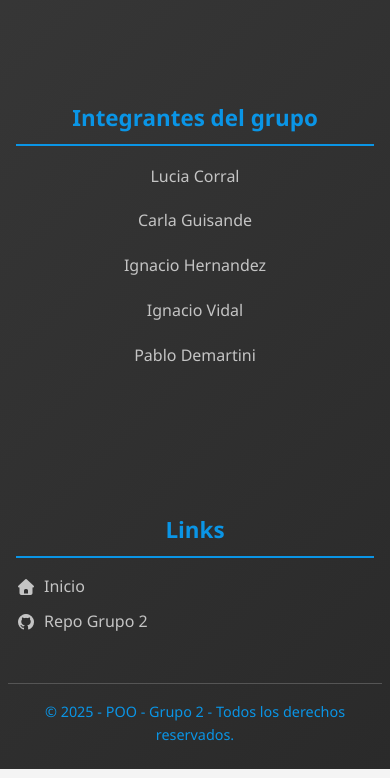
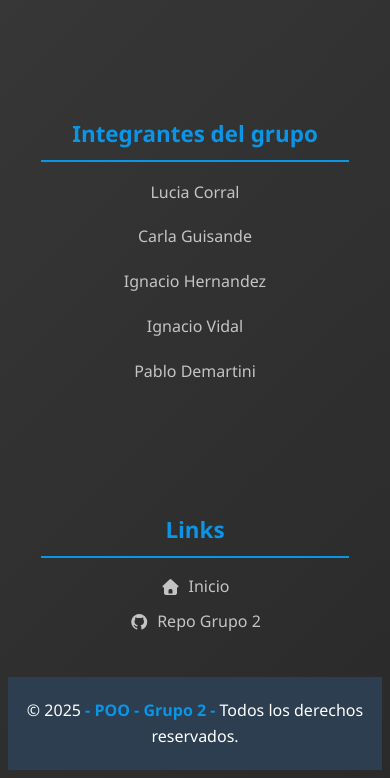
Before and after one commit to Grupo2IFTS/app_reserva_hotel, a website: page public/index.html in a window 390 px wide. Shown: the part 1217-1995 px from the top of the page. Drawn offline with Linux system fonts and the light colour scheme; no server answers.

Commit message:
cambios en footer y en media querys para mejorar responsive en 786px

```diff
--- a/public/css/styles.css
+++ b/public/css/styles.css
@@ -94,11 +94,11 @@ body {
 .login-form,
 .search-form {
     background: var(--light-color);
-    padding: 30px;
+    padding: 40px;
     border-radius: 10px;
     box-shadow: 0 5px 15px rgba(0, 0, 0, 0.1);
     margin: 30px auto;
-    max-width: 500px;
+    max-width: 600px;
     border: 1px solid #e0e0e0;
 }
 
@@ -340,22 +340,23 @@ button:hover {
 footer {
     background: linear-gradient(135deg, var(--background-color), #2a2a2a);
     color: var(--light-color);
-    padding: var(--padding-1);
+    padding:  var(--padding-1);
     margin-top: auto;
 }
 
 .info-footer {
-    margin: var(--margin-2) auto;
+    margin:  0 auto;
     display: grid;
     grid-template-columns: repeat(auto-fit, minmax(290px, 1fr));
-    gap: var(--gap-6);
+    gap: var(--gap-4);
     justify-content: space-evenly;
     text-align: left;
     max-width: 1200px;
 }
 
 .info-footer section {
-    margin: var(--margin-1);
+    margin: var(--margin-2) auto;
+    width: 90%;
 }
 
 .info-footer h3 {
@@ -405,11 +406,24 @@ footer {
 
 footer > p {
     text-align: center;
-    margin-top: var(--margin-3);
+    margin: var(--margin-4);
     font-size: 0.9rem;
     color: var(--text-color-3);
     border-top: 1px solid #555;
-    padding-top: var(--padding-2);
+    padding-top:  var(--padding-4);
+}
+
+.copyright {
+    background-color: var(--background-color-4);
+    padding: 5px 0;
+    margin-top: 10px;
+    text-align: center;
+}
+
+.copyright span {
+    font-weight: bold;
+    color: var(--text-color-3);
+
 }
 
 /* Estilos para el panel de administración */
@@ -511,25 +525,13 @@ footer > p {
   align-items: center;
 }
 
-/* Mejoras responsive para admin */
-@media screen and (max-width: 768px) {
-    .admin-list {
-        grid-template-columns: 1fr;
-    }
 
-    .reservation-actions {
-        flex-direction: column;
-    }
+/* Responsive media screen */
 
-    .admin-actions {
-        flex-direction: column;
-    }
-}
-
-/* Mejoras responsive */
 @media screen and (max-width: 900px){
     .info-footer {
         grid-template-columns: repeat(auto-fit, minmax(250px, 1fr));
+        margin: 0 var(--margin-2);
     }
 
     .nav {
@@ -547,6 +549,18 @@ footer > p {
 }
 
 @media screen and (max-width: 768px){
+    .admin-list {
+        grid-template-columns: 1fr;
+    }
+
+    .reservation-actions {
+        flex-direction: column;
+    }
+
+    .admin-actions {
+        flex-direction: column;
+    }
+
     .info-footer {
         grid-template-columns: 1fr;
         text-align: center;
@@ -570,12 +584,15 @@ footer > p {
 
     .login-form,
     .search-form {
-        margin: 20px 10px;
-        padding: 20px;
+        padding: 30px;
     }
 
     .container {
         padding: 10px;
+    }
+
+    .footer-links ul li a {
+    justify-content: center;
     }
 }
 
--- a/public/index.html
+++ b/public/index.html
@@ -128,7 +128,9 @@
                 </div>
             </section>
         </div>
-        <p>&copy; 2025 <span> - POO - Grupo 2 -</span> Todos los derechos reservados.</p>
+        <div class="copyright">
+            <p>&copy; 2025 <span> - POO - Grupo 2 -</span> Todos los derechos reservados.</p>
+        </div>
     </footer>
     <script src="/js/scripts.js"></script>
 </body>
```
